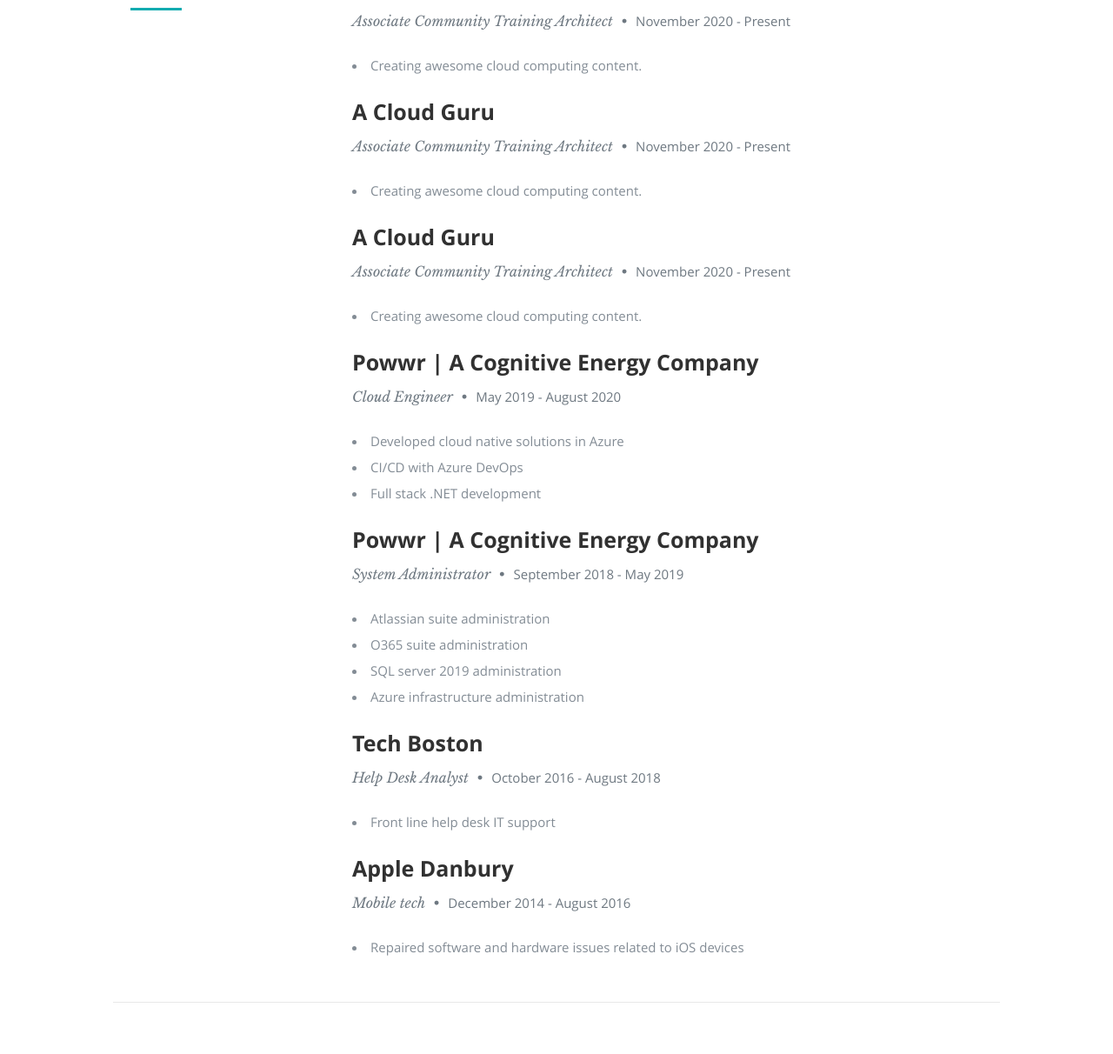
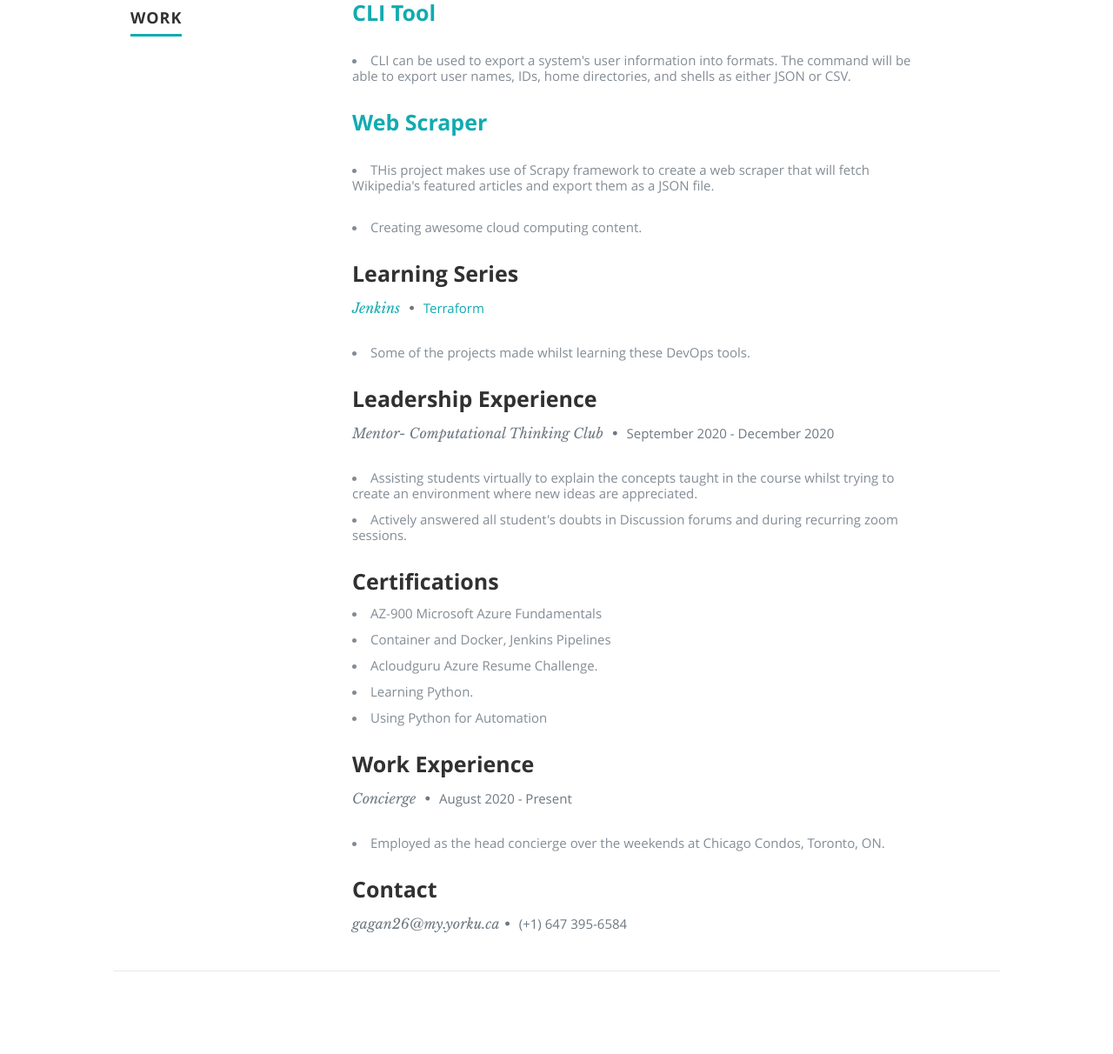
Before and after one commit to Gagan2699/Azure-Resume, a plain HTML site: page frontend/index.html in a window 1280 px wide. Shown: the part 1623-2835 px from the top of the page at 87% size. Drawn offline with nearby package versions, Linux system fonts and the light colour scheme.

Commit message:
Update index.html

```diff
--- a/frontend/index.html
+++ b/frontend/index.html
@@ -87,8 +87,8 @@
 
             <h2>ABOUT ME</h2>
 
-            <p> Hi, I'm Gagandeep Singh, <span> Third year student at York University</span>
-               and I enjoy cloud computing and spefically DevOps.</h>
+            <p> Hi, I'm Gagandeep Singh, <span> third year student at York University</span>
+               . I enjoy cloud computing and implementing cloud solutions to problems. I am experienced in DevOps practices like pipelining, automation and infrastructure provisioning.</h>
 
          </br>
       </br>
@@ -143,7 +143,7 @@
                <div class="twelve columns">
 
                   <h3>Software Tools</h3>
-                  <p class="info"><em class="date">Git, Github , Bash,  VS code, Atom , MS Office and cross platform proficiency in Windows, Linux (CentOs, Ubuntu, Redhat).</em></p>
+                  <p class="info"><em class="date">Git, Github , Bash,  VS code, Atom , MS Office and cross platform proficiency in Windows and Linux (CentOs, Ubuntu, Redhat).</em></p>
 
                </div>
 
@@ -168,23 +168,19 @@
 
                <div class="twelve columns">
 
-                  <h3>A Cloud Guru</h3>
-                  <p class="info">Associate Community Training Architect <span>&bull;</span> <em class="date">November 2020 - Present</em></p>
+                  <h3> <a href="https://github.com/Gagan2699/Python-Projects/tree/main/CLI%20tool">CLI Tool</a></h3>
+                  <p><li>CLI can be used to export a system's user information into formats. The command will be able to export user names, IDs, home directories, and shells as either JSON or CSV.</li></p>
+
+
+                  <h3> <a href="https://github.com/Gagan2699/Python-Projects/tree/main/Web%20Scraper">Web Scraper</a></h3>
+                  <p><li> THis project makes use of Scrapy framework to create a web scraper that will fetch Wikipedia's featured articles and export them as a JSON file.</li></p>
+                  <li>Creating awesome cloud computing content.</li>
+                  </p>
+                  <h3>Learning Series</h3>
+                  <p class="info"> <a href="https://github.com/Gagan2699/Learning_Jenkins">Jenkins </a><span>&bull;</span> <em class="date"><a href= "https://github.com/Gagan2699/Learning_Terraform"> Terraform </a></em></p>
 
                   <p>
-                  <li>Creating awesome cloud computing content.</li>
-                  </p>
-                  <h3>A Cloud Guru</h3>
-                  <p class="info">Associate Community Training Architect <span>&bull;</span> <em class="date">November 2020 - Present</em></p>
-
-                  <p>
-                  <li>Creating awesome cloud computing content.</li>
-                  </p>
-                  <h3>A Cloud Guru</h3>
-                  <p class="info">Associate Community Training Architect <span>&bull;</span> <em class="date">November 2020 - Present</em></p>
-
-                  <p>
-                  <li>Creating awesome cloud computing content.</li>
+                  <li>Some of the projects made whilst learning these DevOps tools.</li>
                   </p>
 
                </div>
@@ -195,13 +191,14 @@
 
                <div class="twelve columns">
 
-                  <h3>Powwr | A Cognitive Energy Company</h3>
-                  <p class="info">Cloud Engineer <span>&bull;</span> <em class="date">May 2019 - August 2020</em></p>
+                  <h3>Leadership Experience</h3>
+                  <p class="info"> Mentor- Computational Thinking Club <span>&bull;</span> <em class="date">
+                  September 2020 - December 2020</em></p>
 
                   <p>
-                     <li>Developed cloud native solutions in Azure</li>
-                     <li>CI/CD with Azure DevOps</li>
-                     <li>Full stack .NET development</li>
+                     <li>Assisting students virtually to explain the concepts taught in the course whilst trying to create an environment where new ideas are appreciated.</li>
+                     <li>Actively answered all student's doubts in Discussion forums and during recurring zoom sessions.</li>
+
                   </p>
 
                </div>
@@ -210,19 +207,6 @@
 
             <div class="row item">
 
-               <div class="twelve columns">
-
-                  <h3>Powwr | A Cognitive Energy Company</h3>
-                  <p class="info">System Administrator <span>&bull;</span> <em class="date">September 2018 - May 2019</em></p>
-
-                  <p>
-                  <li>Atlassian suite administration</li>
-                  <li>O365 suite administration</li>
-                  <li>SQL server 2019 administration</li>
-                  <li>Azure infrastructure administration</li>
-                  </p>
-
-               </div>
 
             </div> <!-- item end -->
 
@@ -230,14 +214,30 @@
 
                <div class="twelve columns">
 
-                  <h3>Tech Boston</h3>
-                  <p class="info">Help Desk Analyst <span>&bull;</span> <em class="date">October 2016 - August 2018</em></p>
+                  <h3>Certifications</h3>
+                  <li>AZ-900 Microsoft Azure Fundamentals </li>
+                  <li>Container and Docker, Jenkins Pipelines</li>
+                  <li> Acloudguru Azure Resume Challenge.</li>
+                  <li> Learning Python. </li>
+                  <li>Using Python for Automation</li>
 
-                  <p>
-                  <li>Front line help desk IT support</li>
+
                   </p>
 
                </div>
+
+               <div class="twelve columns">
+
+                  <h3>Work Experience</h3>
+                  <p class="info"> Concierge <span>&bull;</span> <em class="date">August 2020 - Present</em></p>
+
+                  <p>
+                  <li>Employed as the head concierge over the weekends at Chicago Condos, Toronto, ON.</li>
+
+                  </p>
+
+               </div>
+
 
             </div> <!-- item end -->
 
@@ -245,13 +245,10 @@
 
                <div class="twelve columns">
 
-                  <h3>Apple Danbury</h3>
-                  <p class="info">Mobile tech <span>&bull;</span> <em class="date">December 2014 - August 2016</em></p>
+                  <h3>Contact</h3>
+                  <p class="info">gagan26@my.yorku.ca<span>&bull;</span> <em class="date"> (+1) 647 395-6584</em></p>
 
-                  <p>
-                  <li>Repaired software and hardware issues related to iOS devices</li>
 
-                  </p>
 
                </div>
 
@@ -276,12 +273,8 @@
          <div class="twelve columns">
 
             <ul class="social-links">
-               <li><a href="https://twitter.com/madebygps"><i class="fa fa-twitter"></i></a></li>
-               <li><a href="https://linkedin.com/in/gwyneth-pena"><i class="fa fa-linkedin"></i></a></li>
-               <li><a href="https://madebygps.com"><i class="fa fa-external-link"></i></a></li>
-               <li><a href="https://instagram.com/madebygps"><i class="fa fa-instagram"></i></a></li>
-               <li><a href="https://youtube.com/madebygps"><i class="fa fa-youtube"></i></a></li>
-               <li><a href="https://github.com/madebygps/cgc-azure-resume"><i class="fa fa-github"></i></a></li>
+               <li><a href="https://www.linkedin.com/in/gsinghcs/"><i class="fa fa-linkedin"></i></a></li>
+               <li><a href="https://github.com/Gagan2699"><i class="fa fa-github"></i></a></li>
             </ul>
 
             <ul class="copyright">
```
